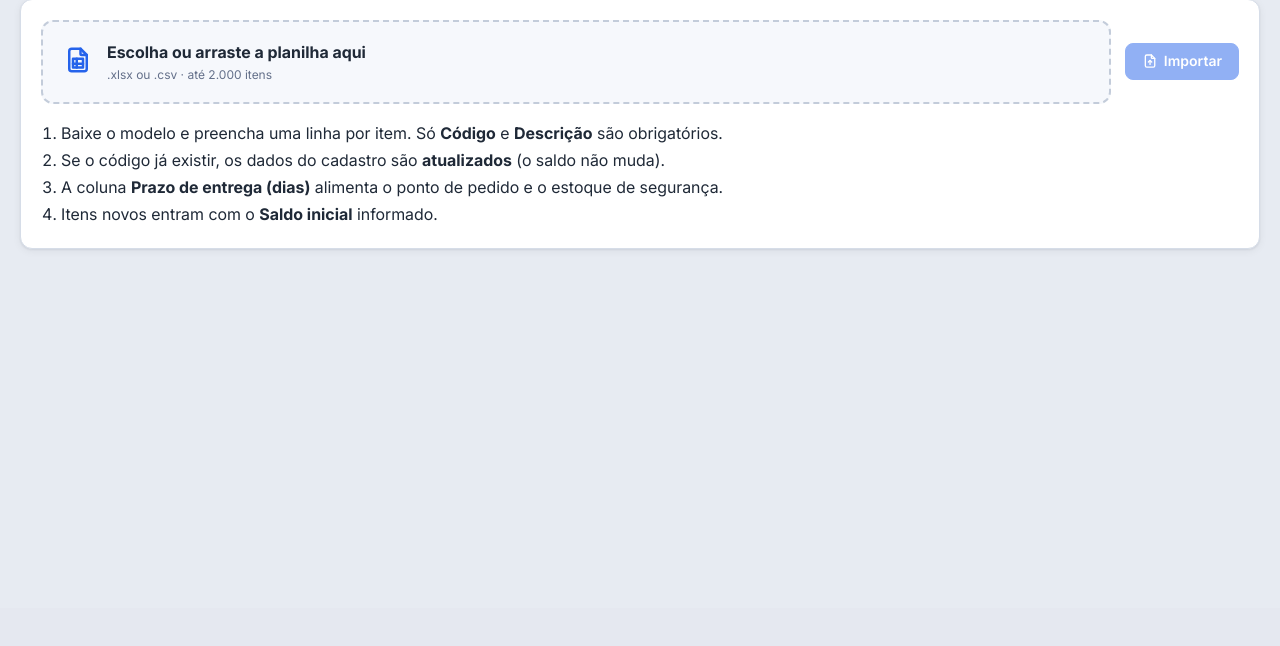
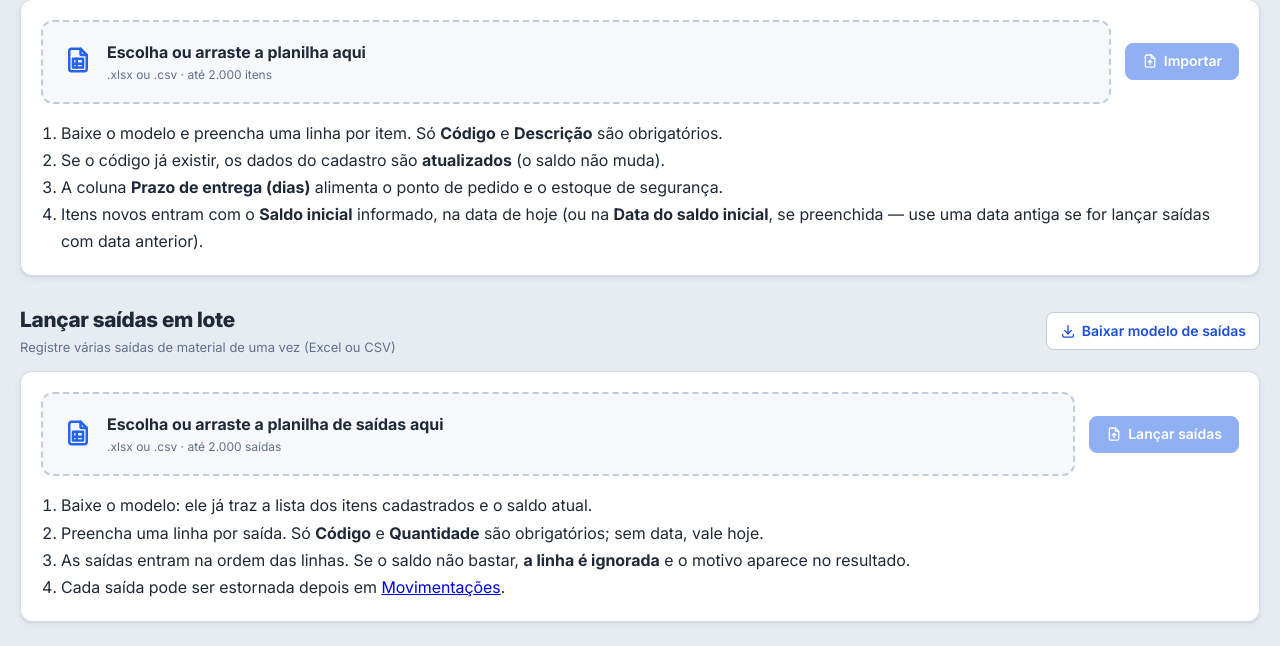
Before and after one commit to Mchristopher120/gestaoestoque3cgeo, a Flask app: page /importar in a window 1280 px wide. Shown: the part 192-838 px from the top of the page. Before the commit the page ends 442 px from the top, so only its background shows below. Run offline with Flask 3, Linux system fonts and the light colour scheme; tables that the repository leaves empty hold one stand-in row (values such as "Sample post"); some libraries are stand-ins or nearby versions.

Commit message:
Painel: ações rápidas e layout; saídas em lote por planilha; data do saldo inicial na importação
Co-Authored-By: Claude Sonnet 5.5 <noreply@anthropic.com>
Claude-Session: https://claude.ai/code/session_01RudTbcwjLfAK7Q6bM2kuRx

```diff
--- a/app.py
+++ b/app.py
@@ -1078,13 +1078,14 @@ def api_exportar():
 
 
 COLUNAS_MODELO = ["Código", "Descrição", "Categoria", "Unidade", "Localização", "Estoque mínimo",
-                  "Estoque máximo", "Prazo de entrega (dias)", "Saldo inicial"]
+                  "Estoque máximo", "Prazo de entrega (dias)", "Saldo inicial", "Data do saldo inicial (opcional)"]
 ALIAS = {
     "codigo": "codigo", "cod": "codigo", "descricao": "descricao", "item": "descricao", "nome": "descricao",
     "categoria": "categoria", "grupo": "categoria", "unidade": "unidade", "und": "unidade", "un": "unidade",
     "localizacao": "localizacao", "local": "localizacao", "estoque minimo": "estoque_minimo", "minimo": "estoque_minimo",
     "estoque maximo": "estoque_maximo", "maximo": "estoque_maximo",
     "prazo de entrega": "prazo_entrega", "prazo": "prazo_entrega", "lead time": "prazo_entrega",
+    "data do saldo inicial (opcional)": "data_saldo", "data do saldo inicial": "data_saldo", "data do saldo": "data_saldo", "data saldo": "data_saldo",
     "saldo inicial": "saldo_inicial", "saldo": "saldo_inicial", "quantidade": "saldo_inicial", "qtde": "saldo_inicial",
 }
 
@@ -1096,9 +1097,9 @@ def api_modelo_importacao():
     ws = wb.active
     ws.title = "Itens"
     ws.append(COLUNAS_MODELO)
-    ws.append(["PAP-A4", "Papel A4 75g (resma 500 fls)", "Material de expediente", "RESMA", "Prateleira A1", 20, 100, 7, 45])
-    ws.append(["CAN-AZ", "Caneta esferográfica azul", "Material de expediente", "UN", "Prateleira A2", 50, 300, 5, 120])
-    _estilo_planilha(ws, [14, 44, 24, 10, 16, 15, 15, 18, 14])
+    ws.append(["PAP-A4", "Papel A4 75g (resma 500 fls)", "Material de expediente", "RESMA", "Prateleira A1", 20, 100, 7, 45, ""])
+    ws.append(["CAN-AZ", "Caneta esferográfica azul", "Material de expediente", "UN", "Prateleira A2", 50, 300, 5, 120, ""])
+    _estilo_planilha(ws, [14, 44, 24, 10, 16, 15, 15, 18, 14, 20])
     buf = io.BytesIO()
     wb.save(buf)
     buf.seek(0)
@@ -1179,6 +1180,13 @@ def api_importar():
                     if saldo < 0:
                         erros.append(f"Linha {n}: o saldo não pode ser negativo.")
                         continue
+                    bruto = col("data_saldo")
+                    if hasattr(bruto, "strftime"):
+                        bruto = bruto.strftime("%Y-%m-%d")
+                    dt_saldo = parse_data(str(bruto) if bruto is not None else "")
+                    if dt_saldo > hoje():
+                        erros.append(f"Linha {n}: a data do saldo inicial não pode estar no futuro.")
+                        continue
                     cur = db.execute(
                         "INSERT INTO itens (codigo, descricao, categoria, unidade, localizacao, estoque_minimo,"
                         " estoque_maximo, prazo_entrega, ativo, observacoes, criado_em) VALUES (?,?,?,?,?,?,?,?,1,?,?)",
@@ -1187,7 +1195,7 @@ def api_importar():
                     iid = cur.lastrowid
                     existentes[chave] = iid
                     if saldo > EPS:
-                        inserir_movimento(db, iid, "ENTRADA", saldo, hoje(), "Importação", "", "Saldo inicial importado")
+                        inserir_movimento(db, iid, "ENTRADA", saldo, dt_saldo, "Importação", "", "Saldo inicial importado")
                         recalcular_item(db, iid)
                     criados += 1
             except ValueError as e:
@@ -1202,6 +1210,133 @@ def api_importar():
     return jsonify({"ok": True, "criados": criados, "atualizados": atualizados, "erros": erros[:50], "total_erros": len(erros)})
 
 
+# ============================================================================
+# Saídas em lote (planilha)
+# ============================================================================
+COLUNAS_SAIDAS = ["Código", "Quantidade", "Data", "Documento", "Destino / requisitante", "Observações"]
+ALIAS_SAIDAS = {
+    "codigo": "codigo", "cod": "codigo", "item": "codigo",
+    "quantidade": "qtde", "qtde": "qtde", "qtd": "qtde", "quant": "qtde",
+    "data": "data", "data da saida": "data",
+    "documento": "documento", "doc": "documento", "requisicao": "documento",
+    "destino / requisitante": "contraparte", "destino": "contraparte", "requisitante": "contraparte",
+    "setor": "contraparte", "contraparte": "contraparte",
+    "observacoes": "obs", "observacao": "obs", "obs": "obs",
+}
+
+
+@app.route("/api/importar/saidas/modelo.xlsx")
+def api_modelo_saidas():
+    from openpyxl import Workbook
+    db = get_db()
+    itens = db.execute("SELECT id, codigo, descricao, unidade FROM itens WHERE ativo = 1 ORDER BY codigo").fetchall()
+    wb = Workbook()
+    ws = wb.active
+    ws.title = "Saídas"
+    ws.append(COLUNAS_SAIDAS)
+    exemplo = [(i["codigo"]) for i in itens[:2]] or ["PAP-A4", "CAN-AZ"]
+    ws.append([exemplo[0], 5, hoje(), "Req 001/2026", "Seção de Pessoal", "Exemplo — apague esta linha"])
+    ws.append([exemplo[-1], 20, hoje(), "Req 002/2026", "Almoxarifado", ""])
+    _estilo_planilha(ws, [16, 12, 14, 18, 28, 36])
+    ref = wb.create_sheet("Itens cadastrados")
+    ref.append(["Código", "Descrição", "Unidade", "Saldo atual"])
+    for i in itens:
+        ref.append([i["codigo"], i["descricao"], i["unidade"], item_completo(db, i["id"])["saldo"]])
+    _estilo_planilha(ref, [16, 46, 10, 14])
+    ajuda = wb.create_sheet("Como preencher")
+    ajuda.append(["Instruções"])
+    for t in ("Preencha a aba “Saídas”: uma linha por saída. Só Código e Quantidade são obrigatórios.",
+              "O Código precisa existir no estoque (veja a aba “Itens cadastrados”).",
+              "Data: dd/mm/aaaa. Em branco = hoje. Não pode ser futura.",
+              "As saídas são lançadas na ordem das linhas. Se o saldo não bastar, a linha é ignorada e o motivo aparece no resultado.",
+              "Apague as linhas de exemplo antes de enviar."):
+        ajuda.append([t])
+    _estilo_planilha(ajuda, [110])
+    buf = io.BytesIO()
+    wb.save(buf)
+    buf.seek(0)
+    return send_file(buf, as_attachment=True, download_name="modelo_saidas_estoque.xlsx",
+                     mimetype="application/vnd.openxmlformats-officedocument.spreadsheetml.sheet")
+
+
+@app.route("/api/importar/saidas", methods=["POST"])
+def api_importar_saidas():
+    arq = request.files.get("arquivo")
+    if not arq or not arq.filename:
+        return erro("Escolha um arquivo .xlsx ou .csv.")
+    try:
+        linhas = _ler_planilha(arq)
+    except ValueError as e:
+        return erro(str(e))
+    except Exception:
+        return erro("Não consegui ler o arquivo. Use o modelo de saídas para montar a planilha.")
+    linhas = [l for l in linhas if l and any(c not in (None, "") for c in l)]
+    if len(linhas) < 2:
+        return erro("A planilha está vazia (precisa do cabeçalho e de ao menos uma saída).")
+    mapa = {}
+    for idx, cab in enumerate(linhas[0]):
+        k = ALIAS_SAIDAS.get(sem_acento(cab))
+        if k and k not in mapa:
+            mapa[k] = idx
+    if "codigo" not in mapa or "qtde" not in mapa:
+        return erro("Faltam as colunas “Código” e “Quantidade”. Baixe o modelo de saídas para ver o formato.")
+    if len(linhas) > 2001:
+        return erro("Máximo de 2.000 saídas por importação.")
+
+    db = get_db()
+    por_codigo = {sem_acento(r["codigo"]): r["id"] for r in db.execute("SELECT id, codigo FROM itens").fetchall()}
+    lancadas = 0
+    erros = []
+    try:
+        for n, lin in enumerate(linhas[1:], start=2):
+            def col(k):
+                i = mapa.get(k)
+                return lin[i] if i is not None and i < len(lin) else None
+            try:
+                cod = txt(col("codigo"), 60)
+                iid = por_codigo.get(sem_acento(cod))
+                if not iid:
+                    erros.append(f"Linha {n}: código “{cod}” não encontrado.")
+                    continue
+                it = item_completo(db, iid)
+                if not it["ativo"]:
+                    erros.append(f"Linha {n}: {cod} está arquivado.")
+                    continue
+                q = parse_num(col("qtde"))
+                if q <= 0:
+                    erros.append(f"Linha {n}: a quantidade deve ser maior que zero.")
+                    continue
+                bruto = col("data")
+                if hasattr(bruto, "strftime"):
+                    bruto = bruto.strftime("%Y-%m-%d")
+                dt = parse_data(str(bruto) if bruto is not None else "")
+                if dt > hoje():
+                    erros.append(f"Linha {n}: a data não pode estar no futuro.")
+                    continue
+                doc, contra, obs = txt(col("documento"), 60), txt(col("contraparte"), 100), txt(col("obs"), 300)
+                mid = inserir_movimento(db, iid, "SAIDA", -q, dt, doc, contra, obs)
+                try:
+                    recalcular_item(db, iid)
+                except SaldoNegativo:
+                    db.execute("DELETE FROM movimentos WHERE id = ?", (mid,))
+                    erros.append(f"Linha {n}: saldo insuficiente de {cod} para sair {fmt_qtd(q)} {it['unidade']}.")
+                    continue
+                registrar(db, "SAIDA", "movimento", mid, iid,
+                          f"Saída de −{fmt_qtd(q)} {it['unidade']} — {nome_item(it)}"
+                          + (f" · {doc}" if doc else "") + (f" · {contra}" if contra else "") + " (planilha)")
+                lancadas += 1
+            except ValueError as e:
+                erros.append(f"Linha {n}: {e}")
+        if lancadas:
+            registrar(db, "IMPORTAR", "planilha", None, None,
+                      f"Importou saídas da planilha “{arq.filename}”: {lancadas} lançada(s), {len(erros)} ignorada(s)")
+        db.commit()
+    except Exception:
+        db.rollback()
+        raise
+    return jsonify({"ok": True, "lancadas": lancadas, "erros": erros[:50], "total_erros": len(erros)})
+
+
 # O banco é criado/migrado ao iniciar (também no Vercel, a cada cold start).
 try:
     init_db()
--- a/static/estoque.js
+++ b/static/estoque.js
@@ -180,7 +180,7 @@ ativarOrdenacao($('tblItens'), E.sort, render);
 
 (async () => {
     const p = new URLSearchParams(location.search);
-    if (p.get('situacao')) $('fSituacao').value = p.get('situacao') === 'zerado' || p.get('situacao') === 'baixo' ? p.get('situacao') : '';
+    if (p.get('situacao')) $('fSituacao').value = ['zerado', 'baixo', 'repor'].includes(p.get('situacao')) ? p.get('situacao') : '';
     await carregar();
     if (p.get('novo')) abrirItem();
     if (p.get('id')) abrirFicha(+p.get('id'));
--- a/static/importar.js
+++ b/static/importar.js
@@ -35,3 +35,42 @@ $('formImp').addEventListener('submit', async ev => {
         $('resultado').innerHTML = `<div class="import-msg erro">${ico('alert-triangle')}<div><strong>Erro</strong>${escapeHTML(err.message)}</div></div>`;
     } finally { btn.disabled = !inp.files[0]; }
 });
+
+
+// Saídas em lote
+const inpSai = $('arquivoSai'), dzSai = $('dropzoneSai');
+
+function escolherSai(arq) {
+    $('nomeArquivoSai').textContent = arq ? arq.name : 'Escolha ou arraste a planilha de saídas aqui';
+    $('btnEnviarSai').disabled = !arq;
+}
+inpSai.addEventListener('change', () => escolherSai(inpSai.files[0]));
+['dragenter', 'dragover'].forEach(e => dzSai.addEventListener(e, ev => { ev.preventDefault(); dzSai.classList.add('arrastando'); }));
+['dragleave', 'drop'].forEach(e => dzSai.addEventListener(e, ev => { ev.preventDefault(); dzSai.classList.remove('arrastando'); }));
+dzSai.addEventListener('drop', ev => { if (ev.dataTransfer.files.length) { inpSai.files = ev.dataTransfer.files; escolherSai(inpSai.files[0]); } });
+
+$('formSai').addEventListener('submit', async ev => {
+    ev.preventDefault();
+    if (!inpSai.files[0]) return;
+    const fd = new FormData();
+    fd.append('arquivo', inpSai.files[0]);
+    const btn = $('btnEnviarSai');
+    btn.disabled = true;
+    $('resultadoSai').innerHTML = `<div class="import-msg info"><span class="spinner"></span><div>Lançando saídas…</div></div>`;
+    try {
+        const r = await fetchJSON('/api/importar/saidas', { method: 'POST', body: fd });
+        if (!r.ok) { $('resultadoSai').innerHTML = `<div class="import-msg erro">${ico('alert-triangle')}<div><strong>Não foi possível lançar</strong>${escapeHTML(r.error)}</div></div>`; return; }
+        const temErro = r.total_erros > 0;
+        $('resultadoSai').innerHTML = `
+            <div class="import-msg ${temErro ? 'aviso' : 'ok'}">${ico(temErro ? 'alert-triangle' : 'circle-check')}
+                <div><strong>${fmtNum(r.lancadas)} saída(s) lançada(s)</strong>
+                ${temErro ? `${fmtNum(r.total_erros)} linha(s) ignorada(s):<ul class="lista-erros">${r.erros.map(e => `<li>${escapeHTML(e)}</li>`).join('')}</ul>` : 'Tudo certo.'}
+                </div>
+                <a class="btn btn-secondary btn-sm" href="/movimentacoes">Ver movimentações</a>
+            </div>`;
+        inpSai.value = ''; escolherSai(null);
+        atualizarAlertas();
+    } catch (err) {
+        $('resultadoSai').innerHTML = `<div class="import-msg erro">${ico('alert-triangle')}<div><strong>Erro</strong>${escapeHTML(err.message)}</div></div>`;
+    } finally { btn.disabled = !inpSai.files[0]; }
+});
--- a/static/style.css
+++ b/static/style.css
@@ -1082,3 +1082,13 @@ a.kpi:hover { box-shadow: var(--shadow-md, 0 6px 18px rgba(15,31,77,.14)); }
 .input-prazo { width: 64px; }
 #tblRep th { white-space: normal; line-height: 1.25; font-size: 11px; letter-spacing: .02em; vertical-align: middle; }
 #tblRep td.text-left { min-width: 150px; }
+
+/* Painel: telas pequenas */
+@media (max-width: 640px) {
+    .hide-sm { display: none; }
+    .evo-col:nth-child(even) .evo-mes { visibility: hidden; }  /* rótulos de mês alternados: não se sobrepõem */
+    .kpi { min-height: 0; padding: 14px; }
+    .page-head .detail-actions { width: 100%; }
+    .page-head .detail-actions .btn-primary, .page-head .detail-actions .btn-secondary { flex: 1; justify-content: center; }
+}
+a.kpi:focus-visible, .btn:focus-visible { outline: 3px solid var(--primary); outline-offset: 2px; }
--- a/templates/importar.html
+++ b/templates/importar.html
@@ -26,10 +26,39 @@
                 <li>Baixe o modelo e preencha uma linha por item. Só <strong>Código</strong> e <strong>Descrição</strong> são obrigatórios.</li>
                 <li>Se o código já existir, os dados do cadastro são <strong>atualizados</strong> (o saldo não muda).</li>
                 <li>A coluna <strong>Prazo de entrega (dias)</strong> alimenta o ponto de pedido e o estoque de segurança.</li>
-                <li>Itens novos entram com o <strong>Saldo inicial</strong> informado.</li>
+                <li>Itens novos entram com o <strong>Saldo inicial</strong> informado, na data de hoje (ou na <strong>Data do saldo inicial</strong>, se preenchida — use uma data antiga se for lançar saídas com data anterior).</li>
             </ol>
         </section>
         <div id="resultado"></div>
+
+        <div class="page-head" style="margin-top:28px">
+            <div>
+                <h2 class="page-title">Lançar saídas em lote</h2>
+                <p class="page-sub">Registre várias saídas de material de uma vez (Excel ou CSV)</p>
+            </div>
+            <a href="/api/importar/saidas/modelo.xlsx" class="btn btn-secondary btn-sm">{{ ico('download') }} Baixar modelo de saídas</a>
+        </div>
+
+        <section class="card">
+            <form id="formSai" class="import-form">
+                <label class="dropzone" id="dropzoneSai" tabindex="0">
+                    <input type="file" id="arquivoSai" accept=".xlsx,.xlsm,.csv">
+                    <span class="dropzone-ico">{{ ico('file-spreadsheet') }}</span>
+                    <span class="dropzone-txt">
+                        <strong id="nomeArquivoSai">Escolha ou arraste a planilha de saídas aqui</strong>
+                        <span class="muted small">.xlsx ou .csv · até 2.000 saídas</span>
+                    </span>
+                </label>
+                <button class="btn btn-primary" type="submit" id="btnEnviarSai" disabled>{{ ico('file-upload') }} Lançar saídas</button>
+            </form>
+            <ol class="import-passos">
+                <li>Baixe o modelo: ele já traz a lista dos itens cadastrados e o saldo atual.</li>
+                <li>Preencha uma linha por saída. Só <strong>Código</strong> e <strong>Quantidade</strong> são obrigatórios; sem data, vale hoje.</li>
+                <li>As saídas entram na ordem das linhas. Se o saldo não bastar, <strong>a linha é ignorada</strong> e o motivo aparece no resultado.</li>
+                <li>Cada saída pode ser estornada depois em <a href="/movimentacoes">Movimentações</a>.</li>
+            </ol>
+        </section>
+        <div id="resultadoSai"></div>
 {% endblock %}
 {% block scripts %}
     <script src="{{ url_for('static', filename='importar.js') }}"></script>
```
Also changed, not shown: static/app.js (+16 -28 lines), templates/index.html (+18 -9 lines).
